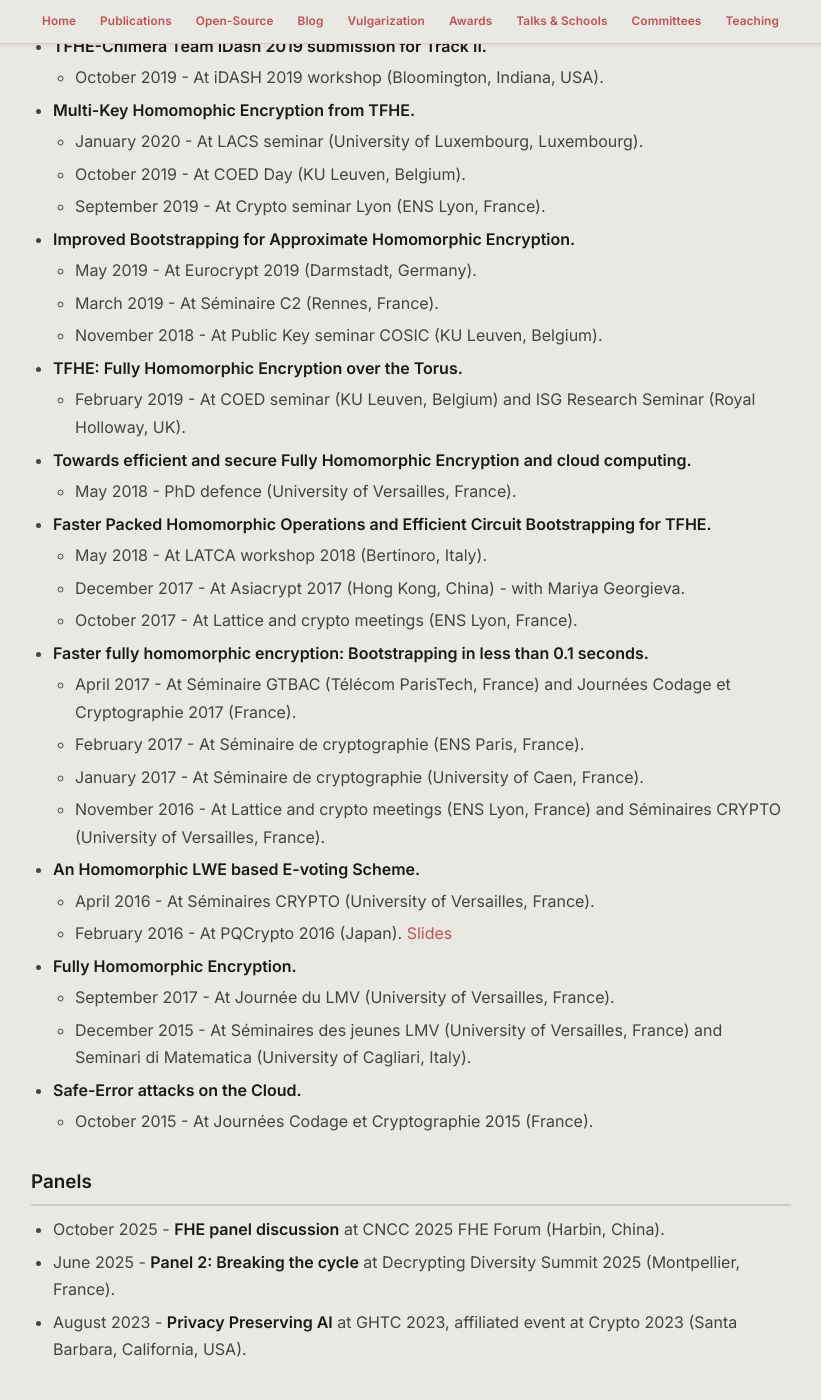
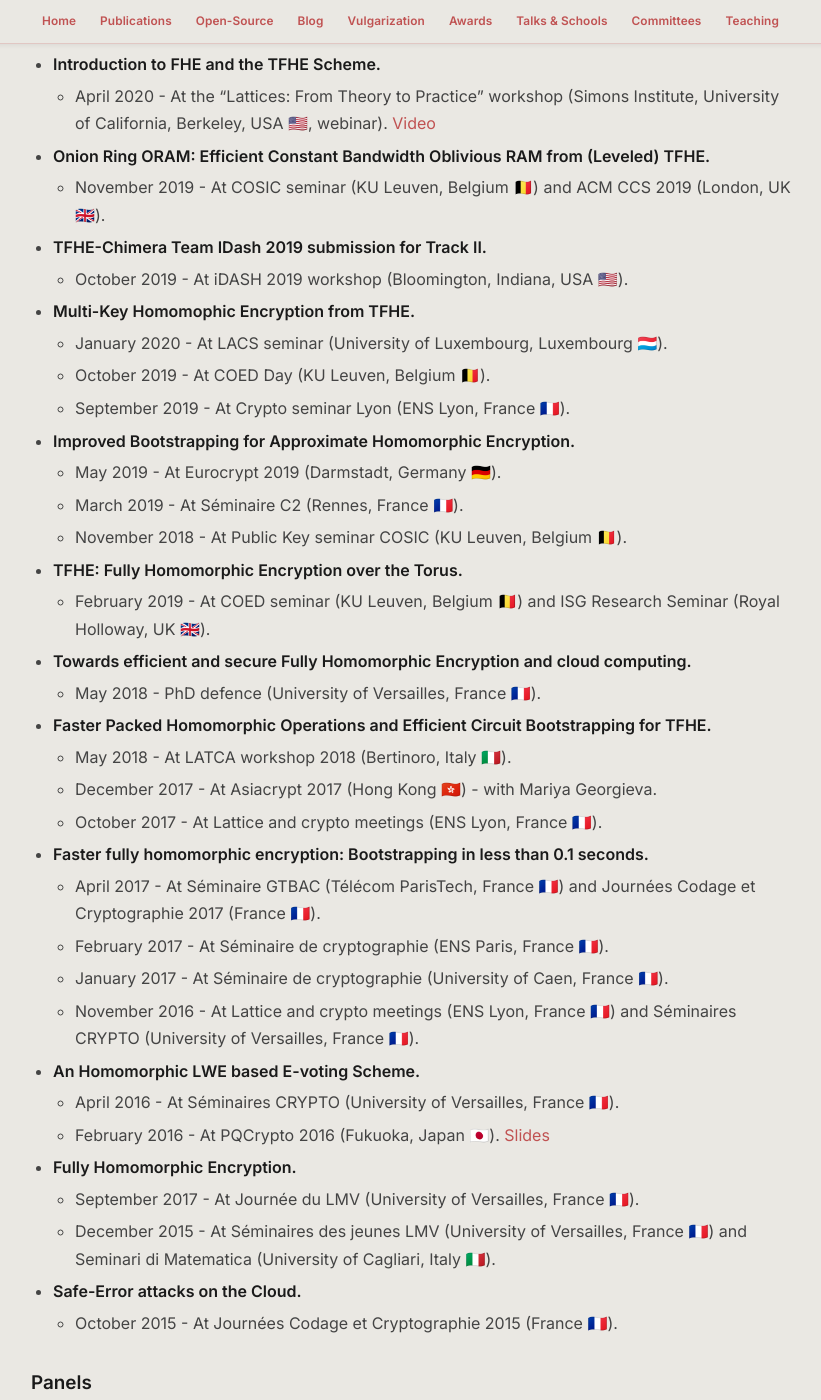
Before and after one commit to ilachill/ilachill.github.io, a Jekyll site: the page built from talks_panels_schools.md, in a window 1280 px wide and 1400 px high, scrolled down 2386 px. Shown: the whole window, without its empty margins (229-1050 px from the left). Built offline with Jekyll 4.4.1, drawn with Linux system fonts in a browser that asks for light colours; our own code applies the rules of GitHub Pages for plain Markdown files; some of the changed text lies outside the part shown.

Commit message:
update talks
update talks

```diff
--- a/talks_panels_schools.md
+++ b/talks_panels_schools.md
@@ -7,63 +7,66 @@ layout: default
 
 ## [](#header-2)Talks
 
+*   **FHE in 2026: Possibilities, Limits, and Recent Directions.**
+	*	June 2026 - At the Workshop on Fully Homomorphic Encryption held at the Institute of Information Engineering - Chinese Academy of Sciences (Beijing, China 🇨🇳) - with Damien Ligier.
+
 *   **Fully Homomorphic Encryption - Overview, applications and new directions.**
-	*	November 2025 - At College de France, Paris (France, webinar). [<span style="color:#c05252">Video & Slides</span>](https://www.college-de-france.fr/fr/agenda/seminaire/le-calcul-securise-calculer-sur-des-donnees-chiffrees-ou-privees/chiffrement-totalement-homomorphe-panorama-applications-et-nouvelles-directions){:target="_blank"}
+	*	November 2025 - At College de France (Paris, France 🇫🇷, webinar). [<span style="color:#c05252">Video & Slides</span>](https://www.college-de-france.fr/fr/agenda/seminaire/le-calcul-securise-calculer-sur-des-donnees-chiffrees-ou-privees/chiffrement-totalement-homomorphe-panorama-applications-et-nouvelles-directions){:target="_blank"}
 
 *   **FHE applications with DESILO FHE library.**
-	*	October 2025 - At CNCC 2025 FHE Forum, Harbin (China).
+	*	October 2025 - At CNCC 2025 FHE Forum (Harbin, China 🇨🇳).
 
 *   **DESILO FHE.**
-	*	October 2025 -  At Cryptography at Work for Blockchain, Paris (France).
+	*	October 2025 -  At Cryptography at Work for Blockchain (Paris, France 🇫🇷).
 
 *   **Fully Homomorphic Encryption - Some recent results and new directions.**
-	*	June 2025 - At Crypto Seminar, Luxembourg University (Luxembourg).
+	*	June 2025 - At Crypto Seminar, Luxembourg University (Luxembourg 🇱🇺).
 
 *   **Fully Homomorphic Encryption - Introduction and new directions.**
-	*	August 2024 - At Math PQC 2024, Budapest (Hungary).
-	*	July 2024 - At Normandie 2024, Caen (France).
-	*	June 2024 - At 3MI Labs, Leuven (Belgium).
+	*	August 2024 - At Math PQC 2024 (Budapest, Hungary 🇭🇺).
+	*	July 2024 - At Normandie 2024 (Caen, France 🇫🇷).
+	*	June 2024 - At 3MI Labs (Leuven, Belgium 🇧🇪).
 
 *   **Fully Homomorphic Encryption - ML Applications and New Directions.**
-	*	July 2024 - At PET Meetup, Seoul (Korea) - with Damien Ligier.
+	*	July 2024 - At PET Meetup (Seoul, South Korea 🇰🇷) - with Damien Ligier.
 
 *   **An Overview of FHE, TFHE and Concrete Framework.**
-	*	September 2023 - At Cryptography and Coding Theory (Perugia, Italy) - with Damien Ligier.
+	*	September 2023 - At Cryptography and Coding Theory (Perugia, Italy 🇮🇹) - with Damien Ligier.
 
 *   **Parameter Optimization & Larger Precision for (T)FHE.**
-	*	June 2023 - At Journées Nationales 2023 du GDR Sécurité Informatique (Campus Cyber, Paris, France) - with Damien Ligier.
-	*	June 2023 - At London Crypto Day 2023 (Royal Holloway, Egham, UK).
+	*	June 2023 - At Journées Nationales 2023 du GDR Sécurité Informatique (Campus Cyber, Paris, France 🇫🇷) - with Damien Ligier.
+	*	June 2023 - At London Crypto Day 2023 (Royal Holloway, Egham, UK 🇬🇧).
 
 *   **An update on the Concrete Framework.**
-	*	March 2023 - At 6th HomomorphicEncryption.org Standards Meeting (Seoul, South Korea) - with Damien Ligier.
+	*	March 2023 - At 6th HomomorphicEncryption.org Standards Meeting (Seoul, South Korea 🇰🇷) - with Damien Ligier.
 
 *   **Introduction to FHE and the TFHE scheme.**
 	*	February 2023 - At EECS 598-09 Privacy-Enhanced Technologies (PETs) by Todd Austin - Electrical Engineering and Computer Science - The University of Michigan (remote invited lecture).
-	*	July 2022 - At Workshop on Foundations and Applications of Lattice-based Cryptography (ICMS, Edinburgh, UK).
+	*	July 2022 - At Workshop on Foundations and Applications of Lattice-based Cryptography (ICMS, Edinburgh, UK 🇬🇧).
 
 *   **Fully Homomorphic Encryption.**
-	*	September 2022 - At SantaCrypt 2022 (Prague, Czech Republic) and at Summer School 2022: Graz Security Week (Graz, Austria).
-	*	April 2022 - At ANSSI seminar (Paris, France, webinar).
+	*	September 2022 - At SantaCrypt 2022 (Prague, Czech Republic 🇨🇿) and at Summer School 2022: Graz Security Week (Graz, Austria 🇦🇹).
+	*	April 2022 - At ANSSI seminar (Paris, France 🇫🇷, webinar).
 
 *   **An overview of the Concrete Framework.**
-	*	September 2022 - At 5th HomomorphicEncryption.org Standards Meeting (Geneva, Switzerland) - with Damien Ligier.
+	*	September 2022 - At 5th HomomorphicEncryption.org Standards Meeting (Geneva, Switzerland 🇨🇭) - with Damien Ligier.
 
 *   **Introduction to FHE, TFHE and Machine Learning applications.**
-	*	April 2022 - At Journées C2 2022 (Hendaye, France).
-	*	October/November 2021 - At nChain seminar (nChain UK, webinar).
-	*	June 2021 - At CRC Seminar Series (TII Abu Dhabi, webinar).
-	*	May 2021 - At IMDEA seminar (IMDEA Madrid, webinar).
+	*	April 2022 - At Journées C2 2022 (Hendaye, France 🇫🇷).
+	*	October/November 2021 - At nChain seminar (nChain, UK 🇬🇧, webinar).
+	*	June 2021 - At CRC Seminar Series (TII Abu Dhabi, United Arab Emirates 🇦🇪, webinar).
+	*	May 2021 - At IMDEA seminar (IMDEA Madrid, Spain 🇪🇸, webinar).
 
 *   **Improved Programmable Bootstrapping with Larger Precision and Efficient Arithmetic Circuits for TFHE.**
-	*	February 2022 - At CryptoExperts seminar (Paris, France, webinar).
+	*	February 2022 - At CryptoExperts seminar (Paris, France 🇫🇷, webinar).
 	*	December 2021 - At Asiacrypt 2021 - with D. Ligier, J.-B. Orfila and S. Tap. [<span style="color:#c05252">Video</span>](https://www.youtube.com/watch?v=tDqkJ0qomi0){:target="_blank"}
-	*	June 2021 - At Seminaire CRYPTO (UVSQ, Versailles, France).
+	*	June 2021 - At Seminaire CRYPTO (UVSQ, Versailles, France 🇫🇷).
 
 *   **Fully Homomorphic Encryption – end-to-end encryption everywhere.**
-	*	November 2021 - At New Bridges between Mathematics and Data Science: a Scientific Debate (Valladolid, Spain).
+	*	November 2021 - At New Bridges between Mathematics and Data Science: a Scientific Debate (Valladolid, Spain 🇪🇸).
 
 *   **Programmable Bootstrapping Enables Efficient Homomorphic Inference of Deep Neural Networks.**
-	*	July 2021 - At CSCML 2021 (Israel, webinar).
+	*	July 2021 - At CSCML 2021 (webinar).
 
 *   **TFHE deep dive.**
 	*	April 2021 - At FHE.org Meetup (webinar). [<span style="color:#c05252">Video</span>](https://www.youtube.com/watch?v=npoHSR6-oRw){:target="_blank"}
@@ -81,73 +84,73 @@ layout: default
 	*	June 2020 - At TPMPC 2020 (webinar).
 
 *   **Introduction to FHE and the TFHE Scheme.**
-	*	April 2020 - At the "Lattices: From Theory to Practice" workshop (Simons Institute, webinar). [<span style="color:#c05252">Video</span>](https://www.youtube.com/watch?v=28XlccZgiUM){:target="_blank"}
+	*	April 2020 - At the "Lattices: From Theory to Practice" workshop (Simons Institute, University of California, Berkeley, USA 🇺🇸, webinar). [<span style="color:#c05252">Video</span>](https://www.youtube.com/watch?v=28XlccZgiUM){:target="_blank"}
 
 *   **Onion Ring ORAM: Efficient Constant Bandwidth Oblivious RAM from (Leveled) TFHE.**
-	*	November 2019 - At COSIC seminar (KU Leuven, Belgium) and ACM CCS 2019 (London, UK).
+	*	November 2019 - At COSIC seminar (KU Leuven, Belgium 🇧🇪) and ACM CCS 2019 (London, UK 🇬🇧).
 
 *   **TFHE-Chimera Team IDash 2019 submission for Track II.**
-	*	October 2019 - At iDASH 2019 workshop (Bloomington, Indiana, USA).
+	*	October 2019 - At iDASH 2019 workshop (Bloomington, Indiana, USA 🇺🇸).
 
 *   **Multi-Key Homomophic Encryption from TFHE.**
-	*	January 2020 - At LACS seminar (University of Luxembourg, Luxembourg).
-	*	October 2019 - At COED Day (KU Leuven, Belgium).
-	*	September 2019 - At Crypto seminar Lyon (ENS Lyon, France).
+	*	January 2020 - At LACS seminar (University of Luxembourg, Luxembourg 🇱🇺).
+	*	October 2019 - At COED Day (KU Leuven, Belgium 🇧🇪).
+	*	September 2019 - At Crypto seminar Lyon (ENS Lyon, France 🇫🇷).
 
 *   **Improved Bootstrapping for Approximate Homomorphic Encryption.**
-	*	May 2019 - At Eurocrypt 2019 (Darmstadt, Germany).
-	*	March 2019 - At Séminaire C2 (Rennes, France).
-	*	November 2018 - At Public Key seminar COSIC (KU Leuven, Belgium).
+	*	May 2019 - At Eurocrypt 2019 (Darmstadt, Germany 🇩🇪).
+	*	March 2019 - At Séminaire C2 (Rennes, France 🇫🇷).
+	*	November 2018 - At Public Key seminar COSIC (KU Leuven, Belgium 🇧🇪).
 
 *   **TFHE: Fully Homomorphic Encryption over the Torus.**
-	*	February 2019 - At COED seminar (KU Leuven, Belgium) and ISG Research Seminar (Royal Holloway, UK).
+	*	February 2019 - At COED seminar (KU Leuven, Belgium 🇧🇪) and ISG Research Seminar (Royal Holloway, UK 🇬🇧).
 
 *   **Towards efficient and secure Fully Homomorphic Encryption and cloud computing.**
-	*	May 2018 - PhD defence (University of Versailles, France).
+	*	May 2018 - PhD defence (University of Versailles, France 🇫🇷).
 
 *   **Faster Packed Homomorphic Operations and Efficient Circuit Bootstrapping for TFHE.**
-	*	May 2018 - At LATCA workshop 2018 (Bertinoro, Italy).
-	*	December 2017 - At Asiacrypt 2017 (Hong Kong, China) - with Mariya Georgieva.
-	*	October 2017 - At Lattice and crypto meetings (ENS Lyon, France).
+	*	May 2018 - At LATCA workshop 2018 (Bertinoro, Italy 🇮🇹).
+	*	December 2017 - At Asiacrypt 2017 (Hong Kong 🇭🇰) - with Mariya Georgieva.
+	*	October 2017 - At Lattice and crypto meetings (ENS Lyon, France 🇫🇷).
 
 *   **Faster fully homomorphic encryption: Bootstrapping in less than 0.1 seconds.**
-	*	April 2017 - At Séminaire GTBAC (Télécom ParisTech, France) and Journées Codage et Cryptographie 2017 (France).
-	*	February 2017 - At Séminaire de cryptographie (ENS Paris, France).
-	*	January 2017 - At Séminaire de cryptographie (University of Caen, France).
-	*	November 2016 - At Lattice and crypto meetings (ENS Lyon, France) and Séminaires CRYPTO (University of Versailles, France).
+	*	April 2017 - At Séminaire GTBAC (Télécom ParisTech, France 🇫🇷) and Journées Codage et Cryptographie 2017 (France 🇫🇷).
+	*	February 2017 - At Séminaire de cryptographie (ENS Paris, France 🇫🇷).
+	*	January 2017 - At Séminaire de cryptographie (University of Caen, France 🇫🇷).
+	*	November 2016 - At Lattice and crypto meetings (ENS Lyon, France 🇫🇷) and Séminaires CRYPTO (University of Versailles, France 🇫🇷).
 
 *   **An Homomorphic LWE based E-voting Scheme.**
-	*	April 2016 - At Séminaires CRYPTO (University of Versailles, France).
-	*	February 2016 - At PQCrypto 2016 (Japan). [<span style="color:#c05252">Slides</span>](https://pqcrypto2016.jp/data/Chillotti-Gama_Georgieva_Izabachene-An_Homomorphic_LWE-based_E-voting_Scheme-less-pauses.pdf){:target="_blank"}
+	*	April 2016 - At Séminaires CRYPTO (University of Versailles, France 🇫🇷).
+	*	February 2016 - At PQCrypto 2016 (Fukuoka, Japan 🇯🇵). [<span style="color:#c05252">Slides</span>](https://pqcrypto2016.jp/data/Chillotti-Gama_Georgieva_Izabachene-An_Homomorphic_LWE-based_E-voting_Scheme-less-pauses.pdf){:target="_blank"}
 
 *   **Fully Homomorphic Encryption.**
-	*	September 2017 - At Journée du LMV (University of Versailles, France).
-	*	December 2015 - At Séminaires des jeunes LMV (University of Versailles, France) and Seminari di Matematica (University of Cagliari, Italy).
+	*	September 2017 - At Journée du LMV (University of Versailles, France 🇫🇷).
+	*	December 2015 - At Séminaires des jeunes LMV (University of Versailles, France 🇫🇷) and Seminari di Matematica (University of Cagliari, Italy 🇮🇹).
 
 *   **Safe-Error attacks on the Cloud.**
-	*	October 2015 - At Journées Codage et Cryptographie 2015 (France).
+	*	October 2015 - At Journées Codage et Cryptographie 2015 (France 🇫🇷).
 
 
 
 
 ## [](#header-2)Panels
 
-*   October 2025 -  **FHE panel discussion** at CNCC 2025 FHE Forum (Harbin, China).
-*	June 2025 - **Panel 2: Breaking the cycle** at Decrypting Diversity Summit 2025 (Montpellier, France).
-*	August 2023 - **Privacy Preserving AI** at GHTC 2023, affiliated event at Crypto 2023 (Santa Barbara, California, USA).
+*   October 2025 -  **FHE panel discussion** at CNCC 2025 FHE Forum (Harbin, China 🇨🇳).
+*	June 2025 - **Panel 2: Breaking the cycle** at Decrypting Diversity Summit 2025 (Montpellier, France 🇫🇷).
+*	August 2023 - **Privacy Preserving AI** at GHTC 2023, affiliated event at Crypto 2023 (Santa Barbara, California, USA 🇺🇸).
 
 
 
 ## [](#header-2)International schools
 
 *   **TFHE and applications.**
-	*   March 2023 - At ISC Virtual Winter School, SBU, Tehran (Iran, webinar).
+	*   March 2023 - At ISC Virtual Winter School, SBU (Tehran, Iran 🇮🇷, webinar).
 
 *   **Introduction to FHE and the TFHE scheme.**
 	*   July 2022 - At Contemporary algebraic and geometric techniques in coding theory and cryptography (virtual summer school).
 
 *   **Fully homomorphic encryption.**
-	*   July 2016 - At CryptoBG International Summer School 2016 (Bulgaria).
+	*   July 2016 - At CryptoBG International Summer School 2016 (Bulgaria 🇧🇬).
 
 *   **Implementing a Fully Homomorphic Encryption scheme.**
-	*   July 2015 - At CryptoBG International Summer School 2015 (Bulgaria).
+	*   July 2015 - At CryptoBG International Summer School 2015 (Bulgaria 🇧🇬).
```
Also changed, not shown: other parts of talks_panels_schools.md (+1 -1 lines).
